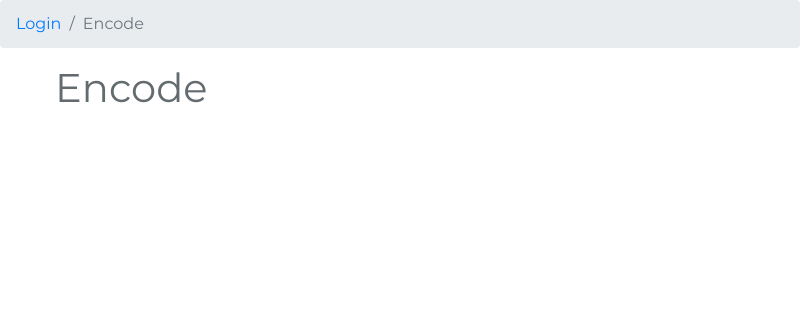
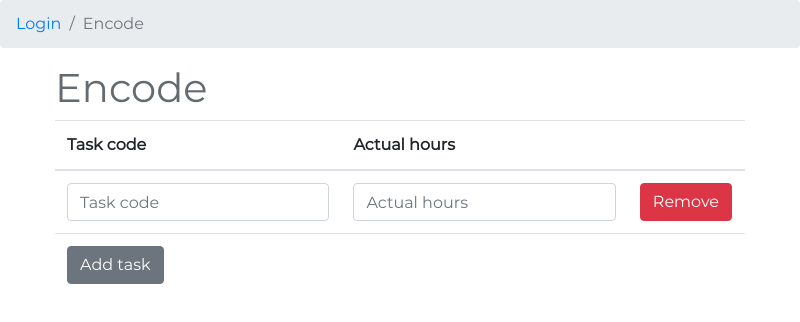
Before and after one commit to kgbph/mwbs, an Electron app: page src/encode.html in a window 800 px wide. Drawn offline with Linux system fonts and the light colour scheme.

Commit message:
Partially implement encode page

```diff
--- a/src/encode.html
+++ b/src/encode.html
@@ -24,6 +24,25 @@
   </header>
   <main class="container">
     <h1>Encode</h1>
+    <table id="tblTasks" class="table">
+      <thead>
+        <tr>
+          <th scope="col">Task code</th>
+          <th scope="col">Actual hours</th>
+          <th scope="col"></th>
+        </tr>
+      </thead>
+      <tbody>
+        <tr>
+          <td><input type="text" class="form-control" placeholder="Task code"></td>
+          <td><input type="number" class="form-control" placeholder="Actual hours"></td>
+          <td><button type="button" class="btn btn-danger btn-remove-task">Remove</button></td>
+        </tr>
+        <tr>
+          <td colspan="3"><button id="btnAddTask" type="button" class="btn btn-secondary">Add task</button></td>
+        </tr>
+      </tbody>
+    </table>
   </main>
 
   <script src="vendor/jquery/jquery.js"></script>
--- a/src/js/encode.js
+++ b/src/js/encode.js
@@ -0,0 +1,13 @@
+$(document).ready(function () {
+    let taskRowTemplate = $('#tblTasks > tbody > tr:first');
+
+    $('#btnAddTask').click(function () {
+        $(taskRowTemplate)
+            .clone()
+            .insertBefore('#tblTasks > tbody > tr:last');
+    });
+
+    $('.btn-remove-task').click(function () {
+        $(this).parentsUntil('tr').remove();
+    });
+});
```
